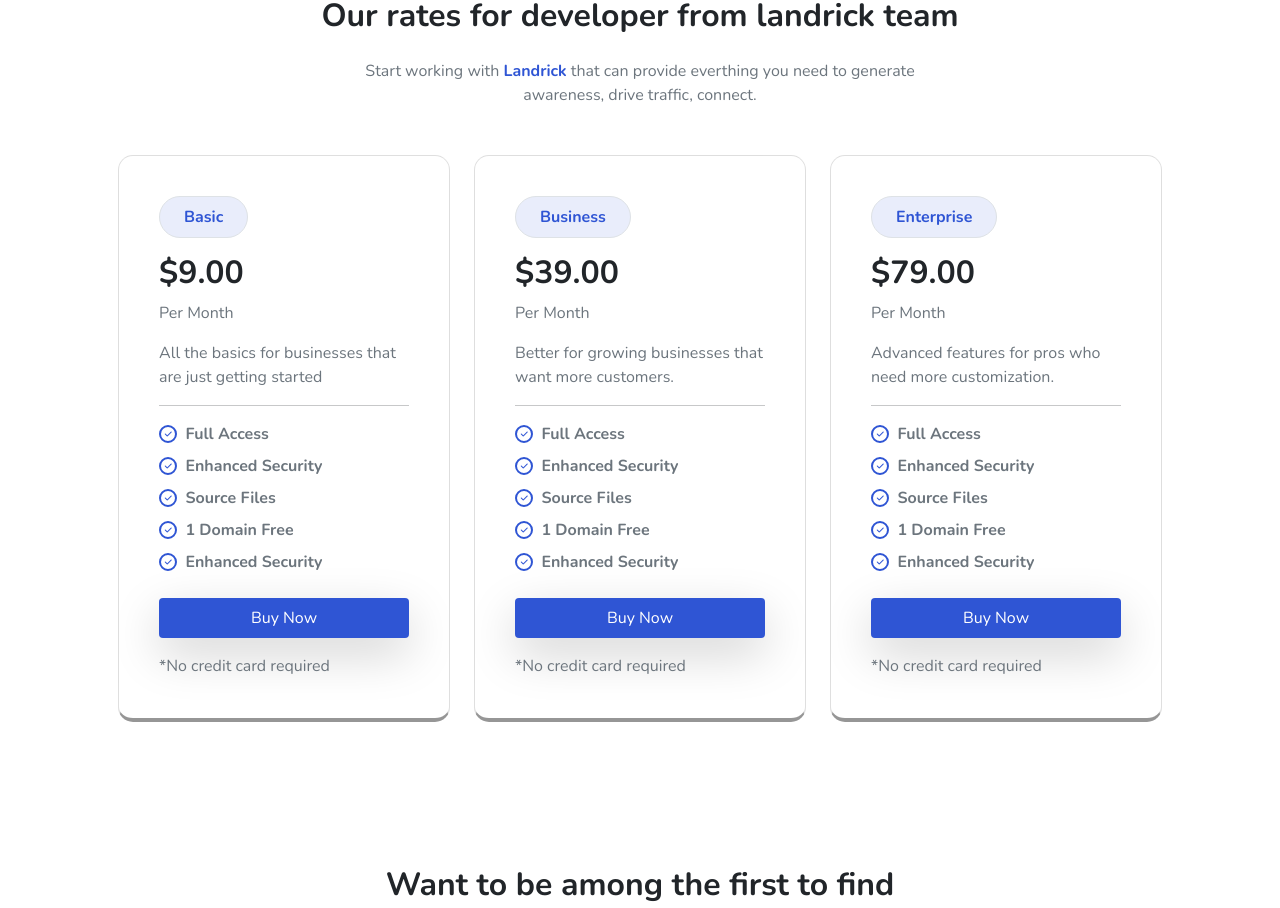
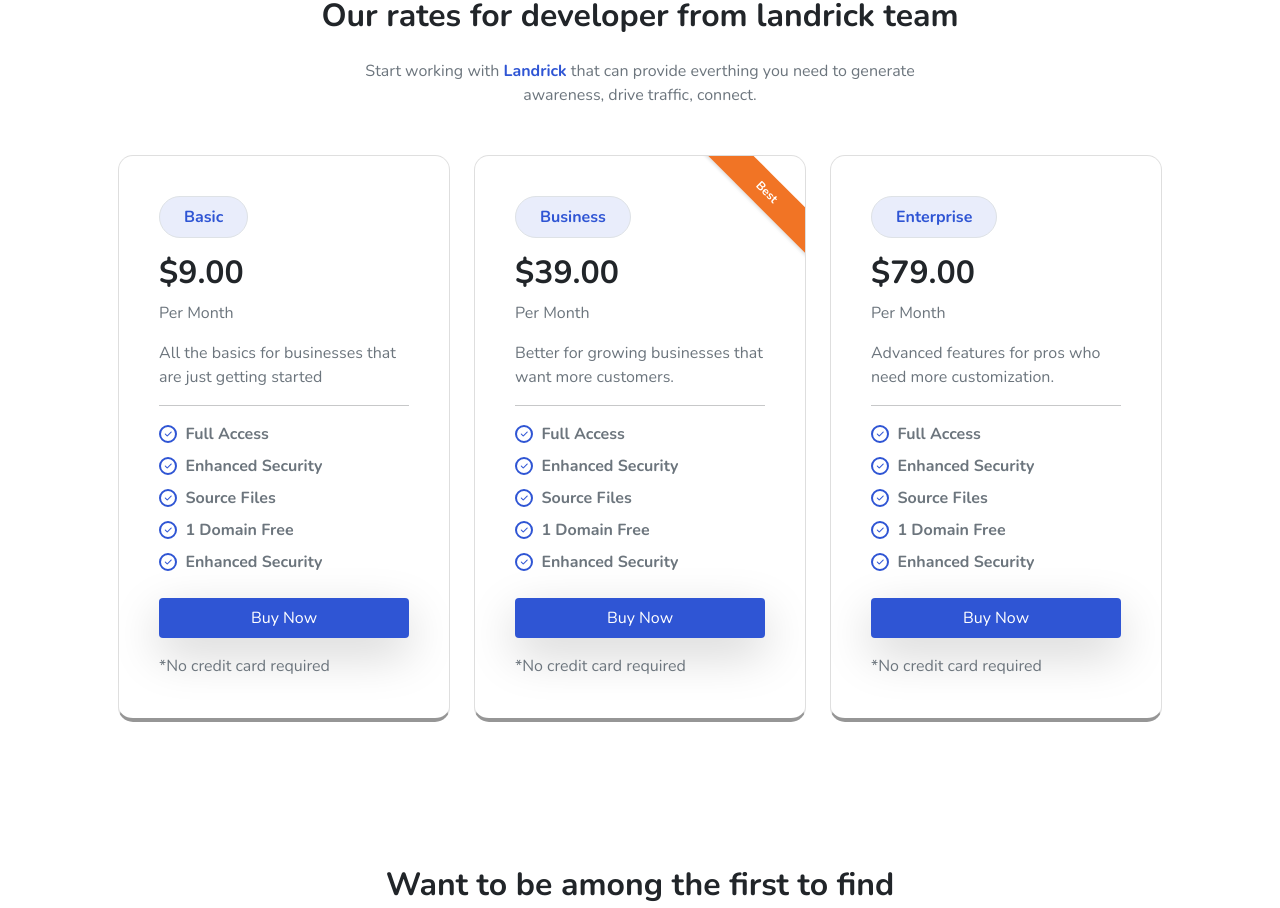
Before and after one commit to vinzartitect/proj-html-vuejs, a Vue app: page / in a window 1280 px wide. Shown: the part 2620-3528 px from the top of the page. Built offline with nearby package versions, Linux system fonts and the light colour scheme; a web font is replaced by a local one.

Commit message:
label best alla card inserito

```diff
--- a/src/components/SubscriptionCardsSection.vue
+++ b/src/components/SubscriptionCardsSection.vue
@@ -26,6 +26,7 @@
         >
           <div class="card overflow-hidden p-4">
             <div class="card-body">
+              <span v-if="card.best == true" class="label-card"> Best </span>
               <span
                 id="plans"
                 class="d-inline-block fw-bold my-blue-text my-alice-blue-bg border rounded-pill mb-3"
@@ -166,4 +167,19 @@ div.card a#buy-now:hover,
 button#btn-getStarted:hover {
   background-color: #2844aa;
 }
+.label-card {
+  width: 160px;
+  height: 32px;
+  font-size: 12px;
+  text-align: center;
+  color: #fff;
+  font-weight: bold;
+  box-shadow: 0px 2px 3px rgba(136, 136, 136, 0.25);
+  background: #f17425;
+  transform: rotate(45deg);
+  position: absolute;
+  right: -42px;
+  top: 20px;
+  padding-top: 7px;
+}
 </style>
```
